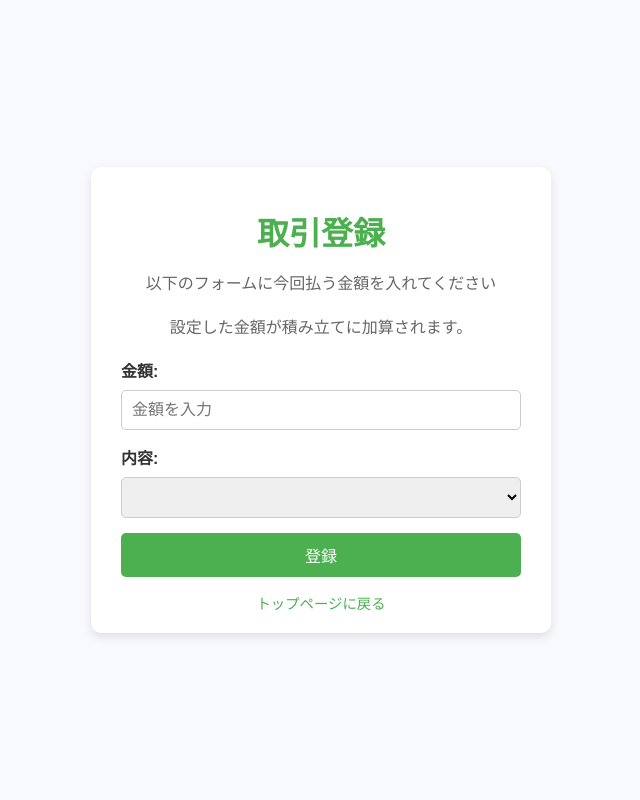
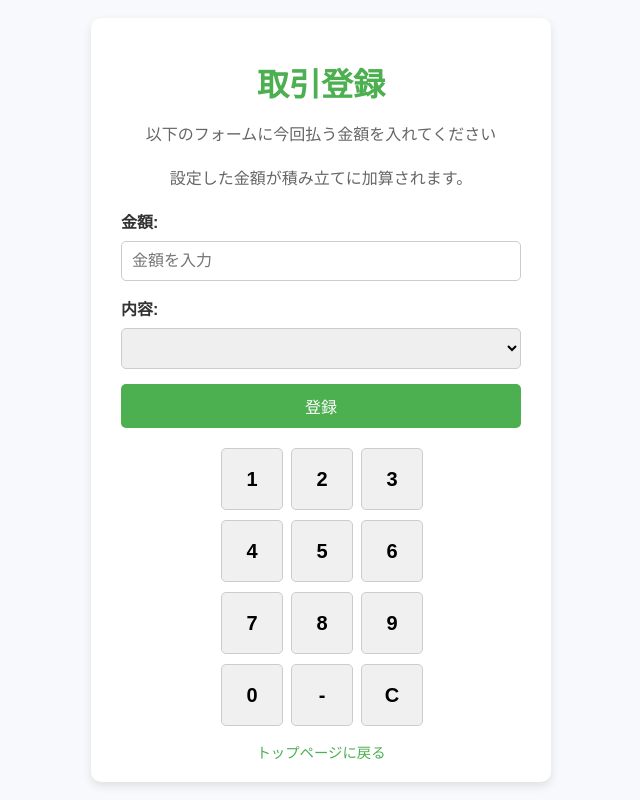
Before and after one commit to pondekop/Kokorobakari, a Flask app: template templates/add_transaction.html in a window 1280 px wide. Shown: the whole page, without its empty margins (319-959 px from the left). Run offline with Flask 3, Linux system fonts and the light colour scheme; the template is opened without the code that fills it, so the values that code supplies are empty.

Commit message:
数値をタップ入力対応

```diff
--- a/templates/add_transaction.html
+++ b/templates/add_transaction.html
@@ -79,6 +79,30 @@
             width: 150px;
             height: 150px;
         }
+        .keypad {
+            display: grid;
+            grid-template-columns: repeat(3, 60px);
+            gap: 10px;
+            justify-content: center;
+            margin-top: 20px;
+        }
+        .key {
+            width: 60px;
+            height: 60px;
+            display: flex;
+            justify-content: center;
+            align-items: center;
+            font-size: 20px;
+            font-weight: bold;
+            background-color: #f0f0f0;
+            border: 1px solid #ccc;
+            border-radius: 5px;
+            cursor: pointer;
+            user-select: none;
+        }
+        .key:active {
+            background-color: #ddd;
+        }
     </style>
 </head>
 <body>
@@ -101,10 +125,44 @@
                 <option value="6">家電</option>
             </select>
 
-            <!-- <img src="images/QR1.png" alt="QR Code"> -->
             <button type="submit">登録</button>
         </form>
+        <div class="keypad">
+            <div class="key">1</div>
+            <div class="key">2</div>
+            <div class="key">3</div>
+            <div class="key">4</div>
+            <div class="key">5</div>
+            <div class="key">6</div>
+            <div class="key">7</div>
+            <div class="key">8</div>
+            <div class="key">9</div>
+            <div class="key">0</div>
+            <div class="key">-</div>
+            <div class="key" id="clear">C</div>
+        </div>
         <a href="/index">トップページに戻る</a>
     </div>
+
+    <script>
+        const amountInput = document.getElementById('amount');
+        const keys = document.querySelectorAll('.key');
+
+        keys.forEach(key => {
+            key.addEventListener('click', () => {
+                if (key.id === 'clear') {
+                    amountInput.value = '';
+                } else if (key.textContent === '-') {
+                    if (!amountInput.value.startsWith('-')) {
+                        amountInput.value = '-' + amountInput.value;
+                    } else {
+                        amountInput.value = amountInput.value.substring(1);
+                    }
+                } else {
+                    amountInput.value += key.textContent;
+                }
+            });
+        });
+    </script>
 </body>
 </html>
```
